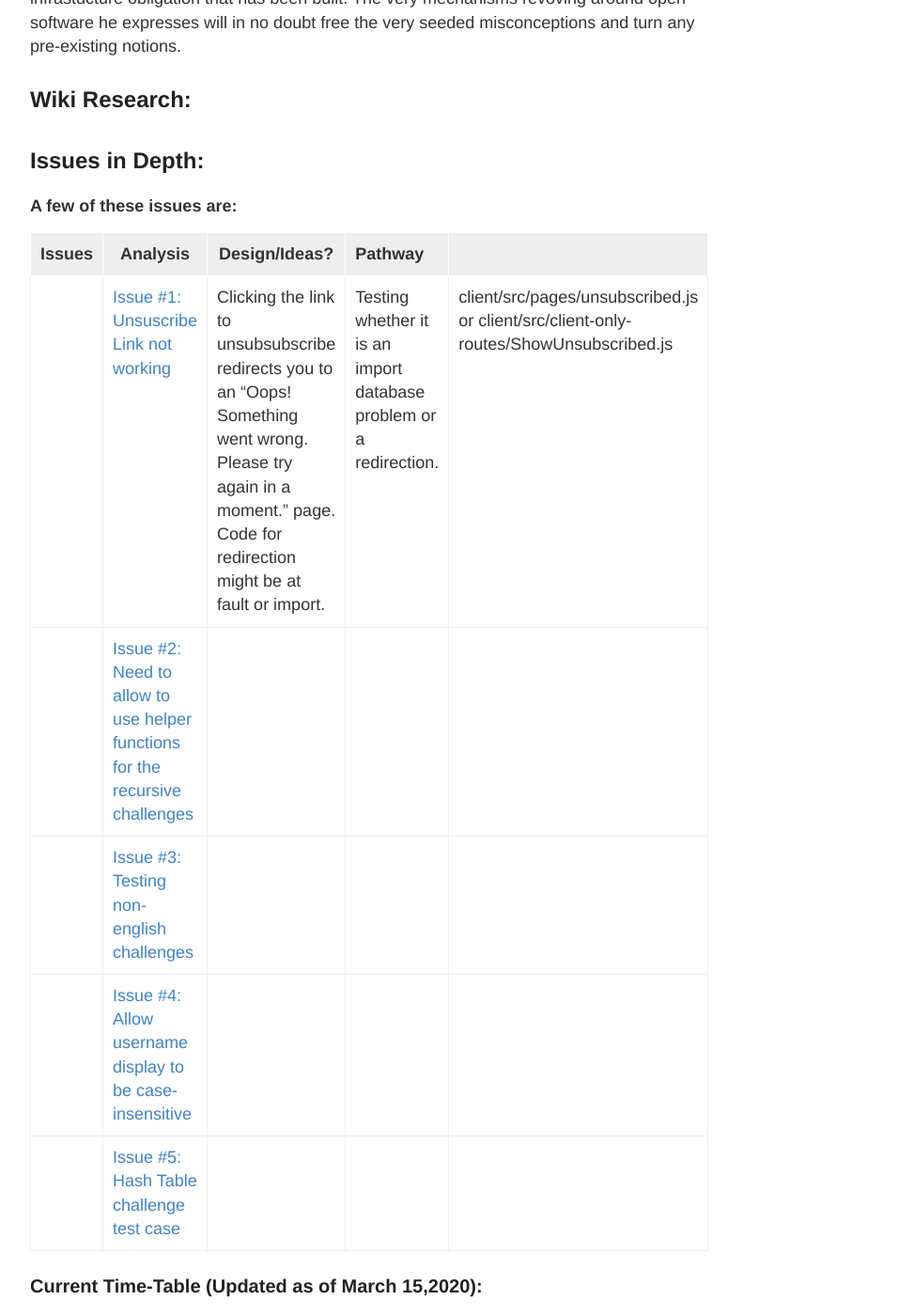
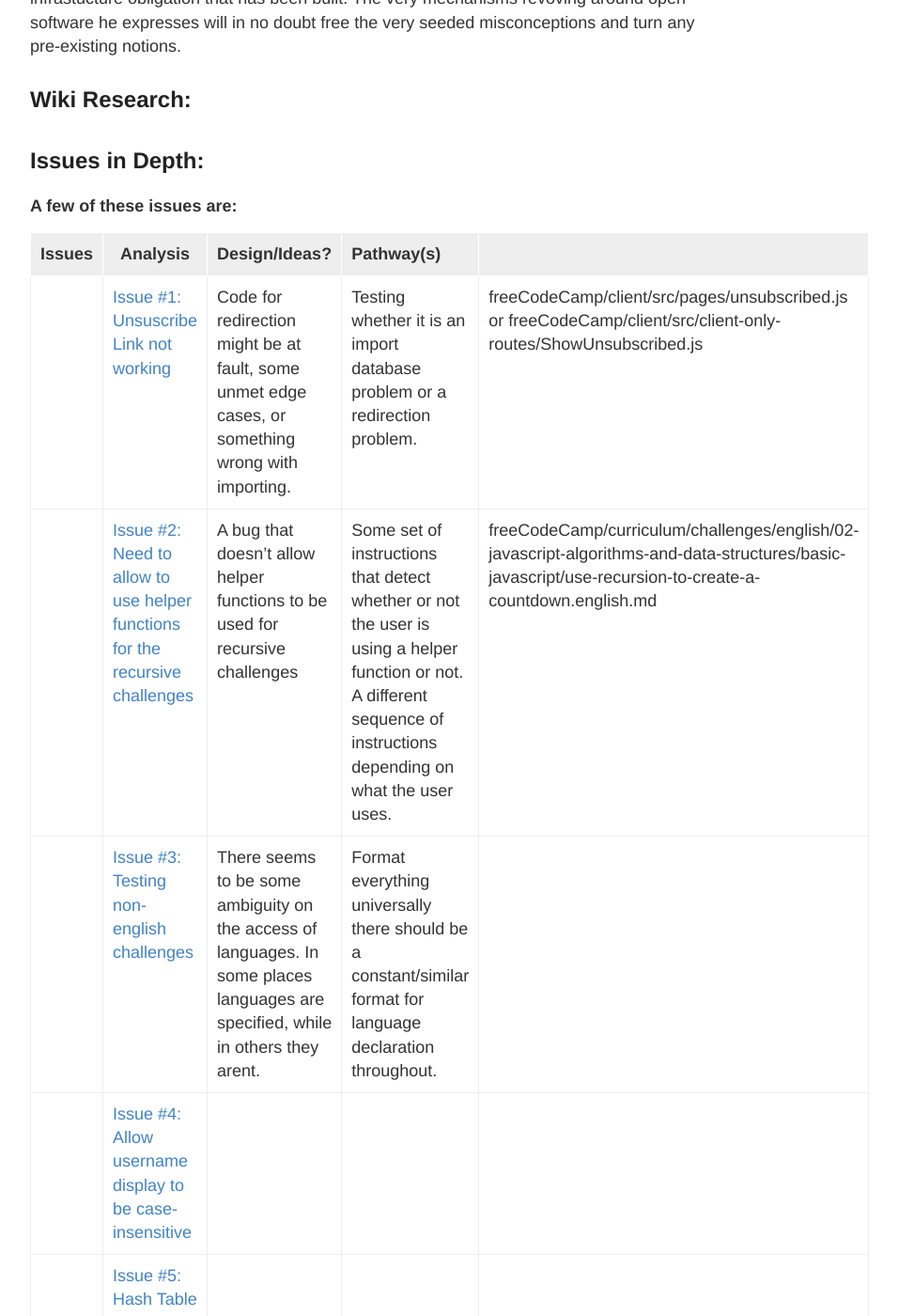
Before and after one commit to hunter-college-ossd-spr-2020/MarceloDamian-weekly, a Jekyll site: the page built from _posts/2020-03-15-week07.md, in a window 1280 px wide and 1400 px high, scrolled down 550 px. Shown: the whole window at 94% size, without its empty margins (248-1204 px from the left). Built offline with Jekyll 4.4.1, drawn with Linux system fonts in a browser that asks for light colours.

Commit message:
testing//

```diff
--- a/_posts/2020-03-15-week07.md
+++ b/_posts/2020-03-15-week07.md
@@ -14,11 +14,11 @@ title: Week 7
 
  **A few of these issues are:**
 
-Issues| Analysis | Design/Ideas? | Pathway
+Issues| Analysis | Design/Ideas? | Pathway(s)
 |---|---|---|:---|
-|[Issue #1: Unsuscribe Link not working](https://github.com/freeCodeCamp/freeCodeCamp/issues/38322)|Clicking the link to unsubsubscribe redirects you to an "Oops! Something went wrong. Please try again in a moment." page. Code for redirection might be at fault or import. | Testing whether it is an import database problem or a redirection.|  client/src/pages/unsubscribed.js or client/src/client-only-routes/ShowUnsubscribed.js
-|[Issue #2: Need to allow to use helper functions for the recursive challenges](https://github.com/freeCodeCamp/freeCodeCamp/issues/37868) | | |
-|[Issue #3: Testing non-english challenges](https://github.com/freeCodeCamp/freeCodeCamp/issues/34641) | | |
+|[Issue #1: Unsuscribe Link not working](https://github.com/freeCodeCamp/freeCodeCamp/issues/38322)| Code for redirection might be at fault, some unmet edge cases, or something wrong with importing. | Testing whether it is an import database problem or a redirection problem.| freeCodeCamp/client/src/pages/unsubscribed.js or freeCodeCamp/client/src/client-only-routes/ShowUnsubscribed.js
+|[Issue #2: Need to allow to use helper functions for the recursive challenges](https://github.com/freeCodeCamp/freeCodeCamp/issues/37868) | A bug that doesn't allow helper functions to be used for recursive challenges|Some set of instructions that detect whether or not the user is using a helper function or not. A different sequence of instructions depending on what the user uses. | freeCodeCamp/curriculum/challenges/english/02-javascript-algorithms-and-data-structures/basic-javascript/use-recursion-to-create-a-countdown.english.md
+|[Issue #3: Testing non-english challenges](https://github.com/freeCodeCamp/freeCodeCamp/issues/34641) | There seems to be some ambiguity on the access of languages. In some places languages are specified, while in others they arent.|Format everything universally there should be a constant/similar format for language declaration throughout.|
 |[Issue #4: Allow username display to be case-insensitive](https://github.com/freeCodeCamp/freeCodeCamp/issues/35525) | | |
 |[Issue #5: Hash Table challenge test case](https://github.com/freeCodeCamp/freeCodeCamp/issues/38049) | | |
 
```
